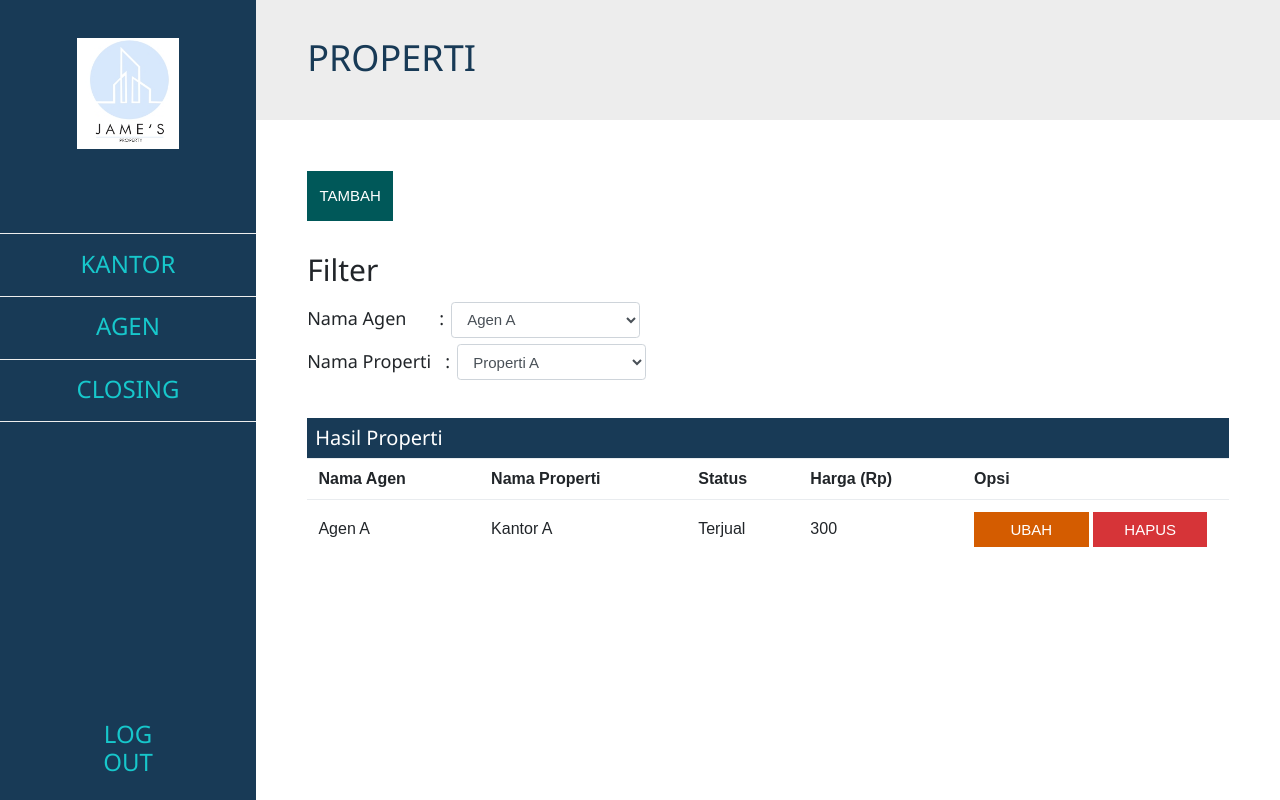
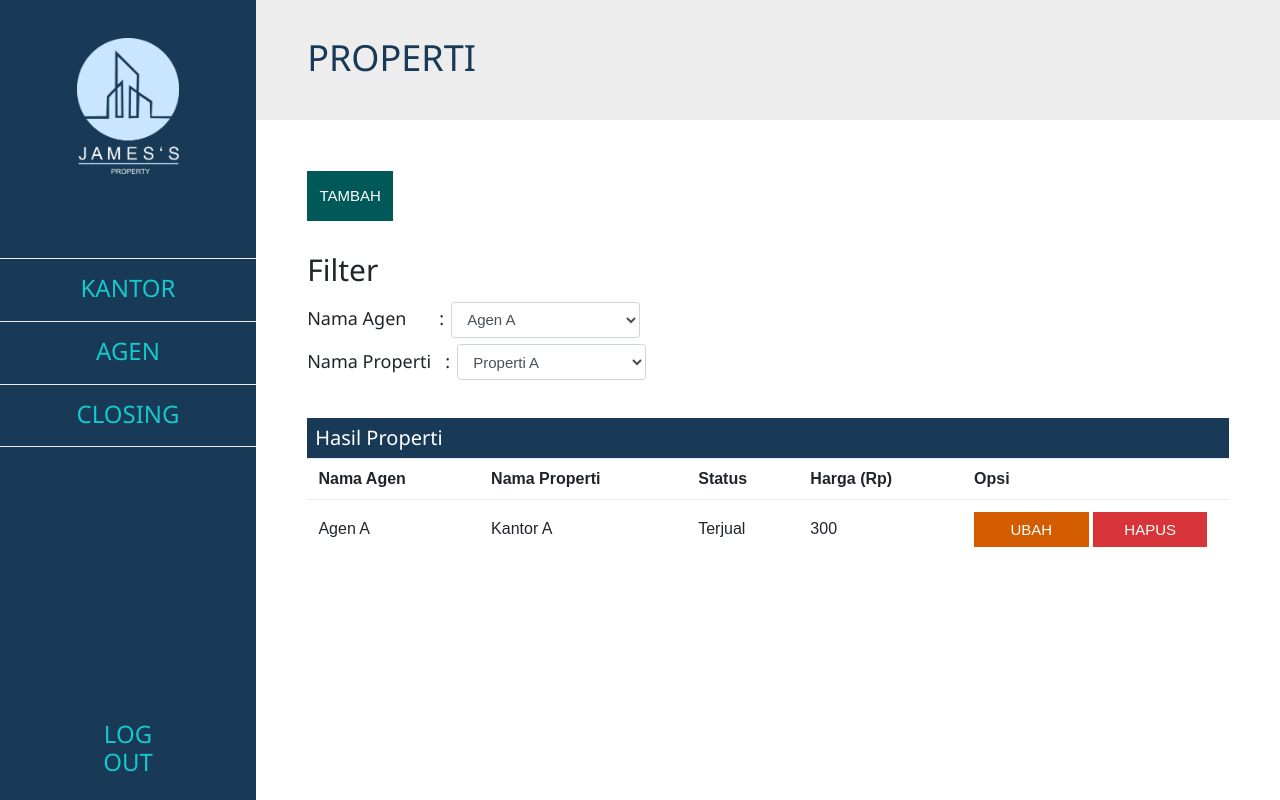
Before and after one commit to ViriusLevan/SoftwareEngineering_Project, a PHP site: page /propertimain.php in a window 1280 px wide. Run offline with PHP 8.4, Linux system fonts and the light colour scheme; some libraries are stand-ins or nearby versions.

Commit message:
logo mantap

```diff
--- a/login.php
+++ b/login.php
@@ -38,7 +38,7 @@
    <body class="loginbody">
       <div align = "center">
             <div style = "margin:10% 40%">
-            <img class="mainlogo" src="img/mainlogo.jpg" alt="">
+            <img class="mainlogo" src="img/mainlogo.png" alt="">
                <form action = "" method = "post">
                   <input type = "text" name = "username" class = "form-control form" placeholder="Username" />
                   <input type = "password" name = "password" class = "form-control form" placeholder="Password" />
--- a/sidebar.php
+++ b/sidebar.php
@@ -1,5 +1,5 @@
 <div class="side">
-	<img class="avatar" src="img/defaultava.jpg" alt="">
+	<img class="avatar" src="img/defaultava.png" alt="">
 	<br><br><br><br><br><hr>
 	<a href="kantordaftar.php"><div class="sidenav <?php if ($pagename==='kantor') {echo 'active';} ?>"><h3>KANTOR</h3></div><hr></a>
 	<a href="agenmain.php"><div class="sidenav <?php if ($pagename==='agen') {echo 'active';} ?>"><h3>AGEN</h3></div><hr></a>
```
Also changed, not shown: img/defaultava.jpg (deleted), img/defaultava.png (added), img/mainlogo.jpg (deleted), img/mainlogo.png (added).
